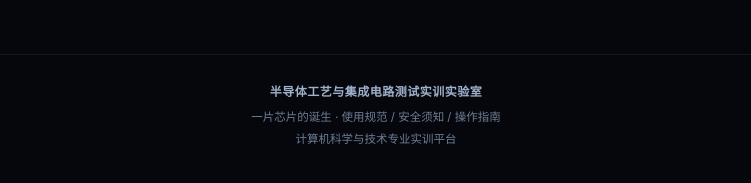
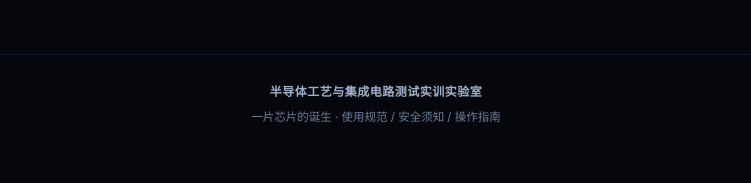
Before and after one commit to yaoov/lab-guide, a plain HTML site: page index.html in a window 1280 px wide. Shown: the part 2836-3019 px from the top of the page, without its empty margins (264-1015 px from the left). Drawn offline with Linux system fonts and the light colour scheme.

Commit message:
页脚删除专业平台署名行

```diff
--- a/index.html
+++ b/index.html
@@ -541,8 +541,7 @@
 
 <footer>
   <b>半导体工艺与集成电路测试实训实验室</b>
-  一片芯片的诞生 · 使用规范 / 安全须知 / 操作指南<br>
-  计算机科学与技术专业实训平台
+  一片芯片的诞生 · 使用规范 / 安全须知 / 操作指南
 </footer>
 
 <script>
```
